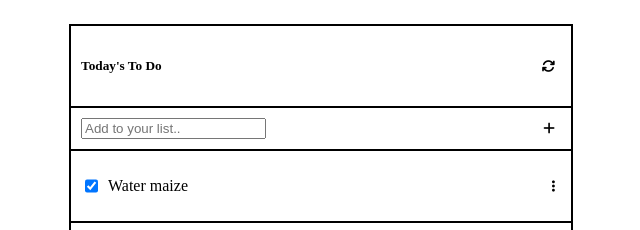
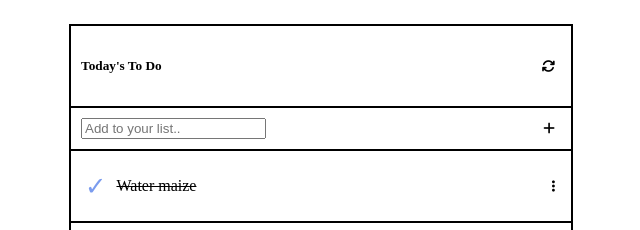
Before and after one commit to Buyaki01/to_do_list, a website built with webpack: page src/index.html in a window 1280 px wide. Both pictures are taken after a click on the checkbox 410 px from the left and 186 px from the top of the page. Shown: the top 230 px of the page, 319-959 px from the left. Built offline with nearby package versions, Linux system fonts and the light colour scheme.

Commit message:
Add Eventlistener to the checkbox

```diff
--- a/src/index.js
+++ b/src/index.js
@@ -1,22 +1,6 @@
 import './style.css';
-
-const itemArray = [
-  {
-    description: 'Water maize',
-    completed: false,
-    index: 0,
-  },
-  {
-    description: 'Wash Kitten',
-    completed: false,
-    index: 1,
-  },
-  {
-    description: 'Take a nap',
-    completed: false,
-    index: 2,
-  },
-];
+import ToDoList from './toDo.js';
+import LocalStorage from './storage.js';
 
 function component() {
   const element = document.createElement('ul');
@@ -30,18 +14,26 @@ function component() {
             <button><i class="fa fa-plus" aria-hidden="true"></i>
             </button>`;
   element.appendChild(addToList);
+  const itemArray = LocalStorage.getList();
+  console.log(itemArray);
   itemArray.forEach((item) => {
     const listItem = document.createElement('li');
     listItem.classList.add('items_created');
     listItem.innerHTML = `<input type="checkbox" class="check_box"> <p>${item.description}</p> <button>
                 <i class="fa fa-ellipsis-v" aria-hidden="true"></i>
               </button>`;
+              const completed = listItem.querySelector('.check_box');
+              completed.checked = item.completed;
+              completed.addEventListener('change', (e) => ToDoList.changeStatus(item.index, e.target.checked));
     element.appendChild(listItem);
   });
+
+  const lengthArray = itemArray.length;
   const clearCompleted = document.createElement('button');
   clearCompleted.classList.add('clear_completed');
   clearCompleted.innerHTML = 'Clear all completed';
   element.appendChild(clearCompleted);
+  console.log(element);
   return element;
 }
 
--- /dev/null
+++ b/src/storage.js
@@ -0,0 +1,31 @@
+export default class LocalStorage {
+  // retrieve to-do list
+  static getList() {
+    let toDoList = JSON.parse(localStorage.getItem('toDoList'));
+    if (!toDoList) {
+      toDoList = [
+        {
+          description: 'Water maize',
+          completed: false,
+          index: 0,
+        },
+        {
+          description: 'Wash Kitten',
+          completed: false,
+          index: 1,
+        },
+        {
+          description: 'Take a nap',
+          completed: false,
+          index: 2,
+        },
+      ];
+    }
+    return toDoList;
+  }
+
+  // save list to local storage
+  static save(toDoList) {
+    localStorage.setItem('toDoList', JSON.stringify(toDoList));
+  }
+}
--- a/src/style.css
+++ b/src/style.css
@@ -40,3 +40,22 @@
   width: 100%;
   height: 50px;
 }
+
+input[type=checkbox]:checked {
+  display: flex;
+  justify-content: center;
+  align-items: center;
+  appearance: none;
+  -webkit-appearance: none;
+  -moz-appearance: none;
+}
+
+input[type=checkbox]:checked::after {
+  content: "\2713";
+  font-size: 1.6rem;
+  color: #7b9cee;
+}
+
+input[type=checkbox]:checked + p {
+  text-decoration: line-through;
+}
--- /dev/null
+++ b/src/toDo.js
@@ -0,0 +1,11 @@
+import LocalStorage from './storage.js';
+
+export default class ToDoList {
+  // change status(completed) of to-do item
+  static changeStatus(index, status) {
+    const model = LocalStorage.getList();
+    const listItem = model.find((item) => item.index === index);
+    listItem.completed = status;
+    LocalStorage.save(model);
+  }
+}
```
Also changed, not shown: dist/index.bundle.js.
